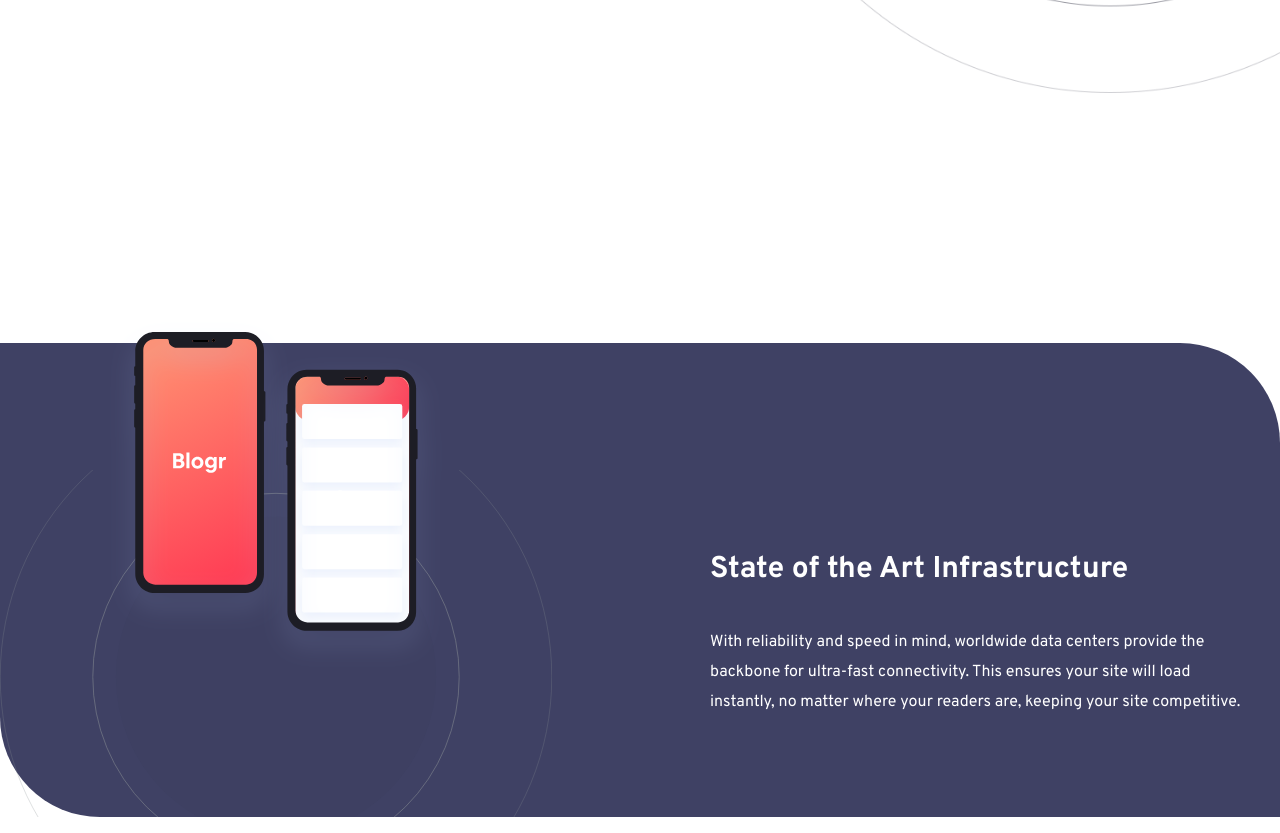
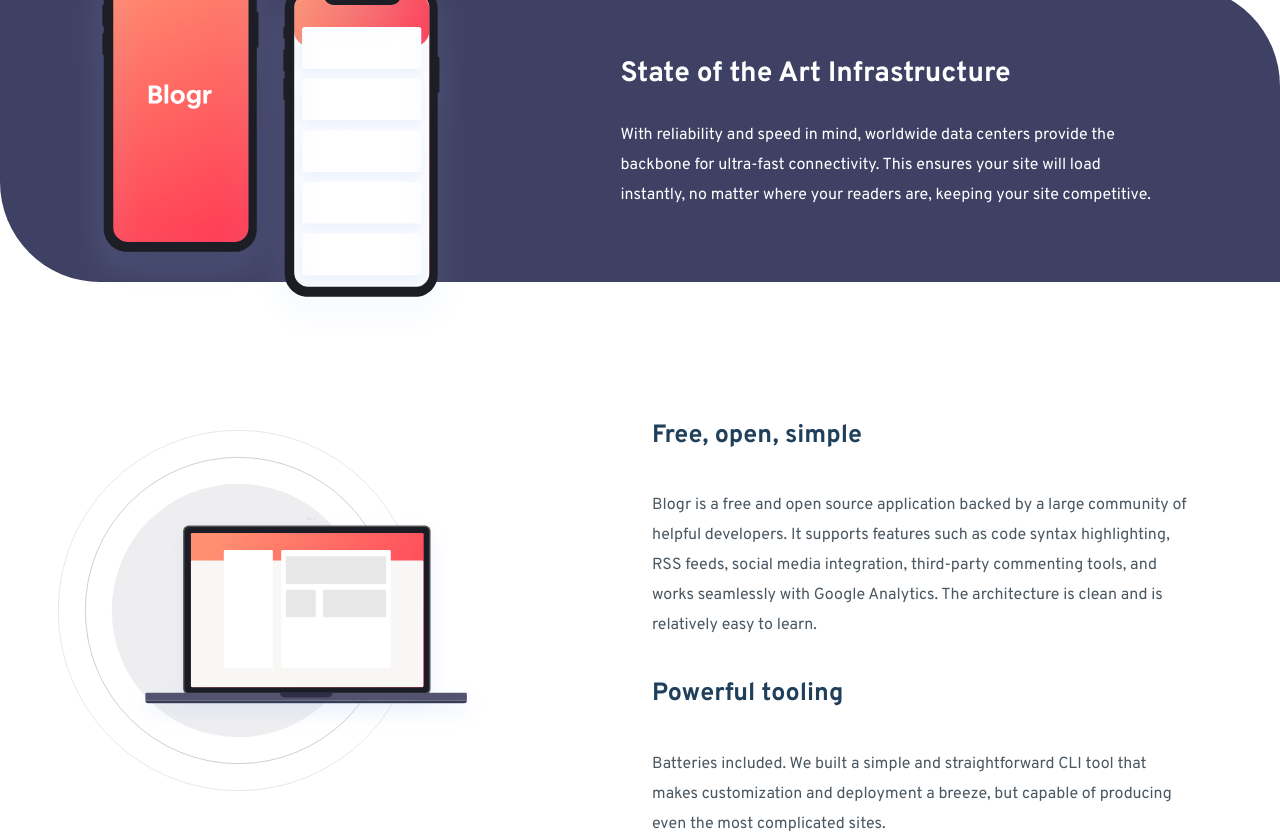
Before and after one commit to tiago-forward/desafio-blogr-landing-page-main, a React (Vite) app: page / in a window 1280 px wide. Shown: the part 1400-2233 px from the top of the page. Built offline with nearby package versions, Linux system fonts and the light colour scheme.

Commit message:
Recreating component illustrativeContent

```diff
--- a/src/components/Section/ContentSection/styles.js
+++ b/src/components/Section/ContentSection/styles.js
@@ -16,12 +16,12 @@ export const ContentContainer = styled.div`
         width: 100%;
         max-width: 700px;
         @media screen and (min-width: 1024px) {
-            width: 50%;
+            width: 35%;
         }
     }
 
     @media screen and (min-width: 1024px) {
         flex-direction: row;
-        justify-content: space-between;
+        justify-content: space-around;
     }
 `
--- a/src/components/Section/IllustrativeContentSection/index.jsx
+++ b/src/components/Section/IllustrativeContentSection/index.jsx
@@ -1,17 +1,32 @@
 import { IllustrativeContainer } from "./styles"
 
-const IllustrativeContentSection = ({ image, titleMain, paragraph }) => {
+const IllustrativeContentSection = ({ imageIllustration, imageCircle, titleMain, paragraph, isMobile }) => {
     return (
         <IllustrativeContainer>
-            <div className="illustrative">
-                <img className="img" src={image} alt={image} />
+            {/* <div>
+                <h2>{titleMain}</h2>
+                <p>{paragraph}</p>
             </div>
-            <div className="text-container">
-                <div className="container">
-                    <h2 className="title-main">{titleMain}</h2>
+            <div className="imgs-container">
+                <div className="img-illustration">
+                    <img src={imageIllustration} alt="" />
+                </div>
+                <div className="img-circle">
+                    <img src={imageCircle} alt="" />
+                </div>
+            </div> */}
+
+            <div className="circles-container">
+                {/* <img src={imageCircle} className="image-circles" alt="Circles" aria-hidden="true" /> */}
+            </div>
+            <div className="content-container">
+                <img className="image-phones" src={imageIllustration} alt="Illustration Phones" />
+                <div className="content">
+                    <h2>{titleMain}</h2>
                     <p>{paragraph}</p>
                 </div>
             </div>
+
         </IllustrativeContainer>
     )
 }
--- a/src/components/Section/IllustrativeContentSection/styles.js
+++ b/src/components/Section/IllustrativeContentSection/styles.js
@@ -1,83 +1,77 @@
 import styled from "styled-components"
 
 export const IllustrativeContainer = styled.div`
+    background-color: var(--very-dark-desaturated-blue);
+    border-radius: 0 100px 0 100px;
+    text-align: center;
+    padding-top: 200px;
+    padding-bottom: 100px;
+    margin-top: 200px;
+    display: flex;
+    flex-direction: column;
+
+
+    .circles-container {
+
+        .image-circles {
+            position: absolute;
+            left: 0;
+            width: 100%;
+        }
+    }
+
+    .content-container {
         position: relative;
         display: flex;
+        justify-content: center;
         align-items: center;
-    justify-content: center;
         width: 100%;
 
-    .illustrative {
-        background-image: url("../../../../public/images/bg-pattern-circles.svg");
-        background-repeat: no-repeat;
-        background-size: cover;
-        background-position-y: -70px;
-        background-position-x: 0px;
+        .image-phones {
             position: absolute;
-        z-index: 1;
-    }
-
-    .img {
-        display: block;
-        margin: 0 auto;
-        position: relative;
-        width: 340px;
-        top: -150px;
+            width: 300px;
+            top: -360px;
             z-index: 1;
 
             @media screen and (min-width: 1024px) {
-            width: 60%;
-        }
+                position: static;
+                top: 0;
+                width: 22%;
+                scale: calc(1.4);
+                margin-left: 40px;
             }
 
-    .text-container {
-        width: 100%;
-        background-color: var(--very-dark-desaturated-blue);
-        background-repeat: no-repeat;
-        background-size: cover;
-        border-top-right-radius: 100px;
-        border-bottom-left-radius: 100px;
-        padding-bottom: 100px;
-        margin-top: 250px;
-        z-index: 0;
-
-        @media screen and (min-width: 1024px) {
-            display: flex;
-            justify-content: end;
-        }
         }
 
-    .container {
-        @media screen and (min-width: 1024px) {
+        .content {
+            display: flex;
+            flex-direction: column;
+            justify-content: space-around;
             width: 600px;
-        }
-    }
 
-    .title-main {
+            h2 {
                 color: var(--white);
-        text-align: center;
-        font-size: 30px;
-        padding: 210px 30px 40px 30px;
-
-        @media screen and (min-width: 1024px) {
-            text-align: start;
-        }
+                font-size: 28px;
+                margin: 0px 30px 30px 30px;
             }
 
             p {
                 color: var(--white);
-        text-align: center;
+                margin: 0px 30px;
                 line-height: 30px;
-        padding: 0px 30px;
-
-        @media screen and (min-width: 1024px) {
-            text-align: start;
             }
         }
 
         @media screen and (min-width: 1024px) {
-        display: flex;
-        align-items: end;
-        justify-content: start;
+            position: static;
+            justify-content: space-around;
+        }
+
+    }
+
+    @media screen and (min-width: 1024px) {
+        padding-top: 0px;
+        padding-bottom: 0px;
+        text-align: start;
     }
 `
--- a/src/pages/Home/index.jsx
+++ b/src/pages/Home/index.jsx
@@ -8,10 +8,11 @@ import { IllustrativeContentSection } from "../../components/Section/Illustrativ
 import { Footer } from "../../components/Footer";
 //Imagens
 import IllustrationEditorMobile from "../../../public/images/illustration-editor-mobile.svg"
-import IllustrationEditorDesktop from "../../../public/images/illustration-editor-desktop.png"
+import IllustrationEditorDesktop from "../../../public/images/illustration-editor-desktop.svg"
 import IllustrationLaptopMobile from "../../../public/images/illustration-laptop-mobile.svg"
-import IllustrationLaptopDesktop from "../../../public/images/illustration-laptop-desktop.png"
+import IllustrationLaptopDesktop from "../../../public/images/illustration-laptop-desktop.svg"
 import IllustrationPhones from "../../../public/images/illustration-phones.svg"
+import ImageCircle from "../../../public/images/bg-pattern-circles.svg"
 //Estilos
 import { SectionContainer, TitleMain } from "./styles";
 
@@ -43,13 +44,14 @@ const Home = () => {
                             isMobile={isMobile} />
                     </div>
                 </SectionContainer>
-                <section>
+                <SectionContainer>
                     <IllustrativeContentSection
-                        image={IllustrationPhones}
+                        imageIllustration={IllustrationPhones}
+                        imageCircle={ImageCircle}
                         titleMain="State of the Art Infrastructure"
                         paragraph="With reliability and speed in mind, worldwide data centers provide the backbone for ultra-fast connectivity. This ensures your site will load instantly, no matter where your readers are, keeping your site competitive."
-                        isMobile={isMobile} />
-                </section>
+                        ss={isMobile} />
+                </SectionContainer>
                 <SectionContainer>
                     <div className="container-content-two">
                         <ContentSection
--- a/src/pages/Home/styles.js
+++ b/src/pages/Home/styles.js
@@ -9,15 +9,6 @@ export const SectionContainer = styled.section`
     @media screen and (min-width: 1024px) {
         display: flex;
         flex-direction: column;
-
-        .container-content-one {
-            margin-left: 100px;
-        }
-
-        .container-content-two {
-            margin-right: 100px;
-        }
-
     }
 `
 
```
Also changed, not shown: public/images/illustration-editor-desktop.png (deleted), public/images/illustration-laptop-desktop.png (deleted). Lines whose indentation alone changed are shown as unchanged.
